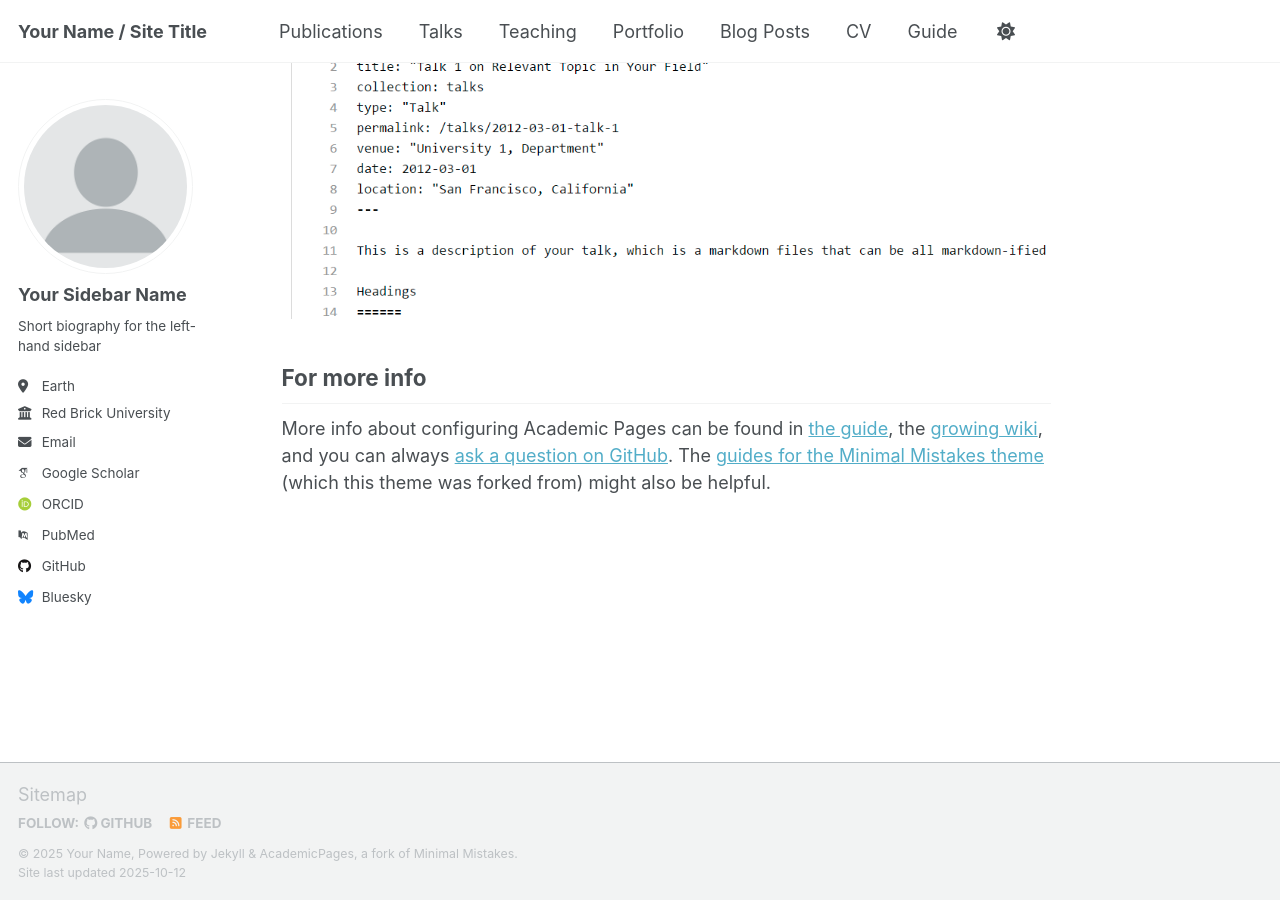
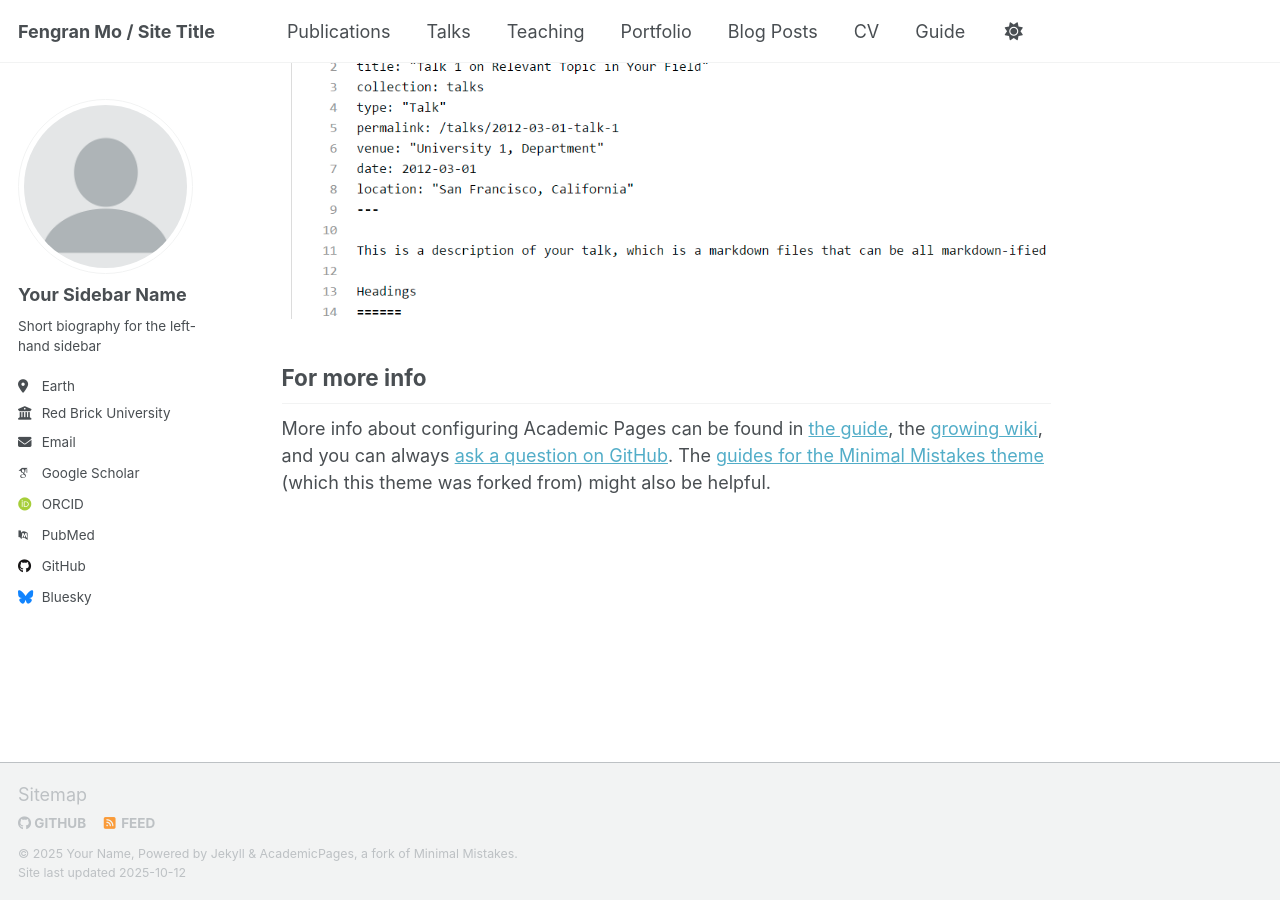
Before and after one commit to fengranMark/fengranMark.github.io, a Jekyll site: the page built from _pages/about.md, in a window 1280 px wide and 900 px high, scrolled down 2880 px. Built offline with Jekyll 4.4.1, drawn with Linux system fonts in a browser that asks for light colours; some web fonts are replaced; a script that is not in the unit is left out.

Commit message:
Update _config.yml

```diff
--- a/_config.yml
+++ b/_config.yml
@@ -7,13 +7,13 @@
 # server process.
 
 # Basic Site Settings
-locale                   : "en-US"
+locale                   : "Canada"
 site_theme               : "default" # Currently available options are "default", "air"
-title                    : "Your Name / Site Title"
+title                    : "Fengran Mo / Site Title"
 title_separator          : "-"
 name                     : &name "Your Name"
 description              : &description "Your Name's academic portfolio"   # Update this with a general description of your site, this is the default if not overridden by a page
-url                      : https://academicpages.github.io # The base hostname & protocol for your site e.g. "https://[your GitHub username].github.io",
+url                      : https://Fengran-Mo.github.io # The base hostname & protocol for your site e.g. "https://[your GitHub username].github.io",
                                                            # or if you already have some other page hosted on Github then use "https://[your GitHub username].github.io/[Your Repo Name]"
 baseurl                  : "" # the subpath of your site, e.g. "/blog"
 repository               : "academicpages/academicpages.github.io"
```
